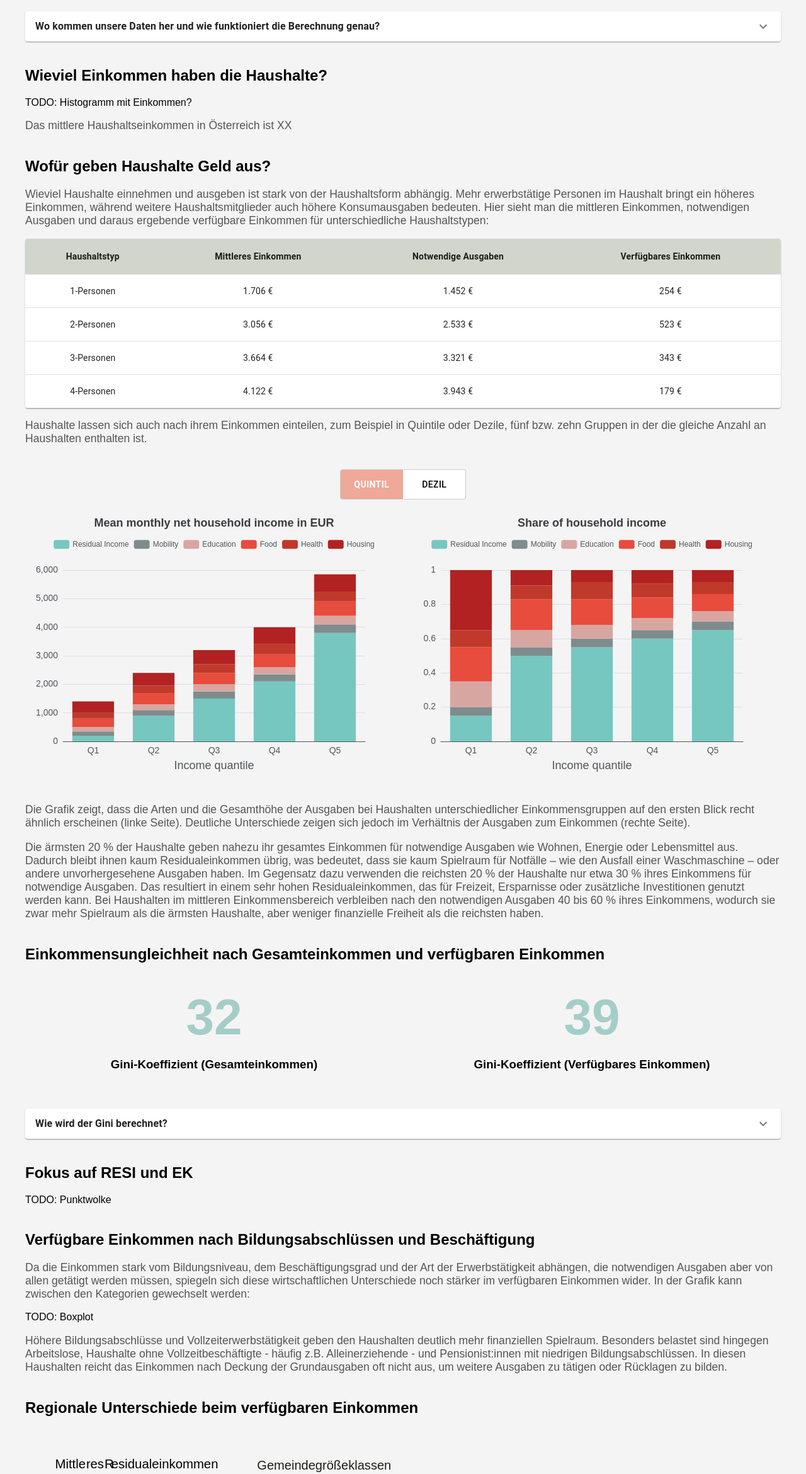
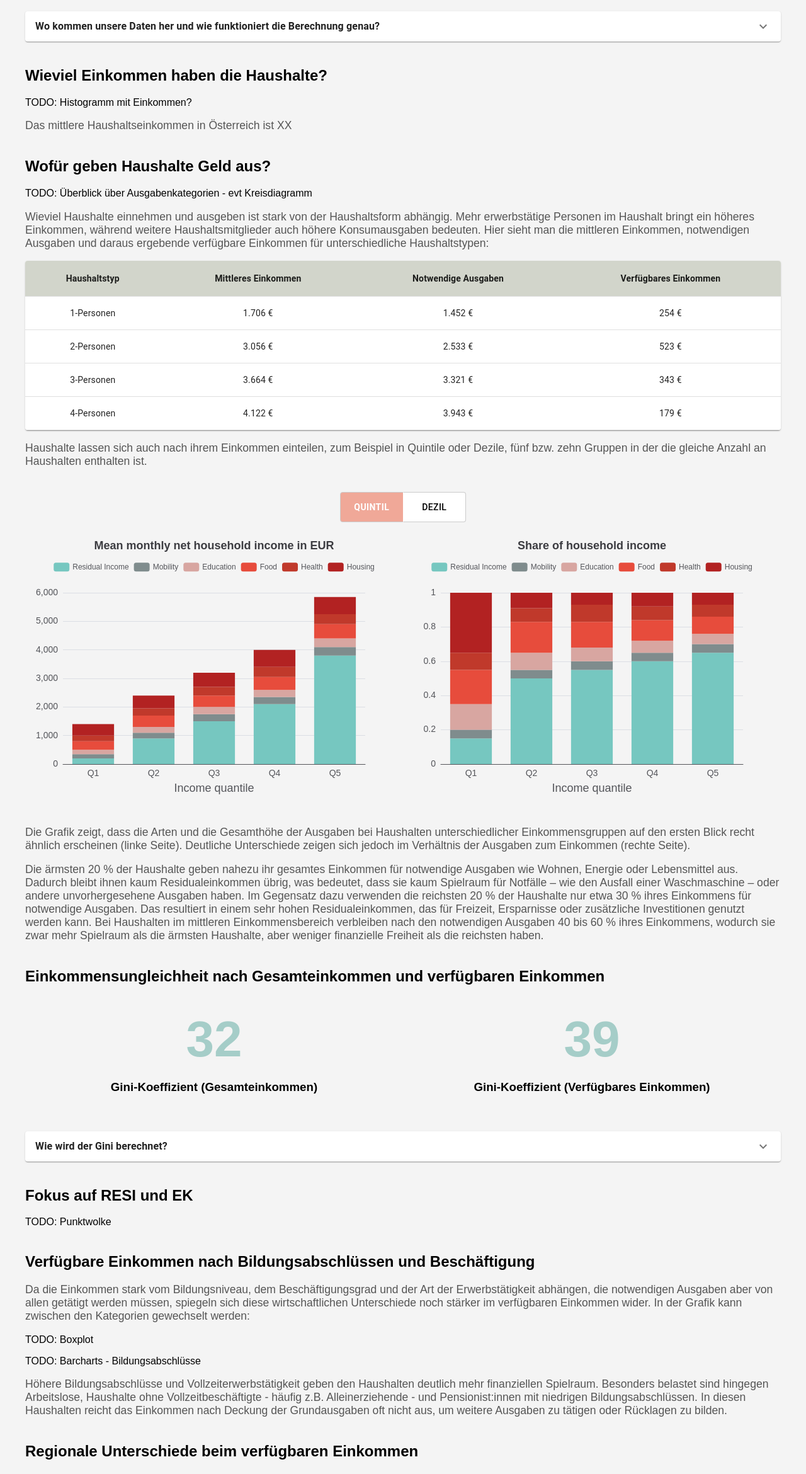
Before and after one commit to SimlabTUWien/ak-resi, a React (Create React App) app: page / in a window 1280 px wide. Shown: the part 2798-5138 px from the top of the page at 63% size. Built offline with nearby package versions, Linux system fonts and the light colour scheme; no server answers; a web font is replaced by a local one.

Commit message:
added open TODOS in App.js

```diff
--- a/src/App.js
+++ b/src/App.js
@@ -8,15 +8,11 @@ import ScrollProgressBar from './components/ScrollProgressBar';
 import ExpenditureCharts from './components/ExpenditureCharts/ExpenditureCharts';
 import HouseholdTable from "./components/HouseholdTable";
 import CounterAnimation from "./components/CounterAnimation";
-
 import CommunitySizeChart from "./components/CommunitySizeClass";
 import SocialInfrastructureTable from "./components/SocialInfrastructureTable";
 
 
 // import ViolinChart from "./components/ViolinChart";
-// import AustriaMapComponent from './components/AustriaMap';
-// import LivabilityChart from './components/d3Chart';
-// import NavBar from './components/NavigationBar';
 
 
 import Accordion from '@mui/material/Accordion';
@@ -129,20 +125,22 @@ function App() {
 
           <p>TODO: Histogramm mit Einkommen?</p>
 
+          {/* Histogramm */}
 
           <p className='paragraph'>
             Das mittlere Haushaltseinkommen in Österreich ist XX
           </p>
 
 
-          {/* Histogramm */}
+          <h2>Wofür geben Haushalte Geld aus?</h2>
 
-          <h2>Wofür geben Haushalte Geld aus?</h2>
+          <p>TODO: Überblick über Ausgabenkategorien - evt Kreisdiagramm</p>
+
           <p className='paragraph'>
             Wieviel Haushalte einnehmen und ausgeben ist stark von der Haushaltsform abhängig. Mehr erwerbstätige Personen im Haushalt bringt ein höheres Einkommen, während weitere Haushaltsmitglieder auch höhere Konsumausgaben bedeuten. Hier sieht man die mittleren Einkommen, notwendigen Ausgaben und daraus ergebende verfügbare Einkommen für unterschiedliche Haushaltstypen:
           </p>
 
-          {/* Table oder Piktogramme */}
+          {/* Table mit/ohne Piktogramme */}
           <HouseholdTable/>
 
           <p className='paragraph'>
@@ -217,18 +215,20 @@ function App() {
 
           {/* Barchart 1*/}
           {/* Barchart 2*/}
+          <p>TODO: Barcharts - Bildungsabschlüsse</p>
+
           <p className='paragraph'>
             Höhere Bildungsabschlüsse und Vollzeiterwerbstätigkeit geben den Haushalten deutlich mehr finanziellen Spielraum. Besonders belastet sind hingegen Arbeitslose, Haushalte ohne Vollzeitbeschäftigte - häufig z.B. Alleinerziehende - und Pensionist:innen mit niedrigen Bildungsabschlüssen. In diesen Haushalten reicht das Einkommen nach Deckung der Grundausgaben oft nicht aus, um weitere Ausgaben zu tätigen oder Rücklagen zu bilden.
           </p>
 
           <h2>Regionale Unterschiede beim verfügbaren Einkommen</h2>
 
-          {/* SVG Karte 1*/}
+          {/* MeanMap */}
           <div className="mean-map-container">
             <MeanMapChart/>
           </div>
 
-          {/* Infobox mit Karte 2*/}
+          {/* Infobox with CommunitySizeClass map */}
           <CommunitySizeChart mapboxAccessToken={mapboxAccessToken}/>
         </section>
 
@@ -242,7 +242,7 @@ function App() {
             Die Karten zeigen die sozialen Infrastrukturen in Bezug auf den Bedarf in der Gemeinde. Während Ärzt:innen pro Einwohner:in berechnet werden, beziehen sich Kindergartengruppen auf Kinder im Alter von 3 bis 6 Jahren und Plätze in Pflegeheimen auf Menschen über 70. Neben der Verfügbarkeit von Infrastrukturen spielt auch ihre Zugänglichkeit eine Rolle: Kurze Öffnungszeiten oder hohe Kosten können die Nutzung einschränken. Da viele Menschen auch die Infrastrukturen in Nachbargemeinden nutzen, werden diese – mit geringerem Gewicht – in den Infrastrukturindikator einbezogen. In der Karte kann dieser Effekt ein- und ausgeblendet werden. Die obere Karte zeigt die Gesamtsumme aller Infrastrukturen, während in der unteren Karte die verschiedenen Infrastrukturarten einzeln betrachtet werden können. Genauere Informationen zu den einzelnen Infrastrukturen und der Berechnung der Indikatoren lassen sich unten ausklappen.
           </p>
 
-          {/* SI Karte 1*/}
+          {/* SI map overall */}
 
           {/* SI Karte 2*/}
 
```
